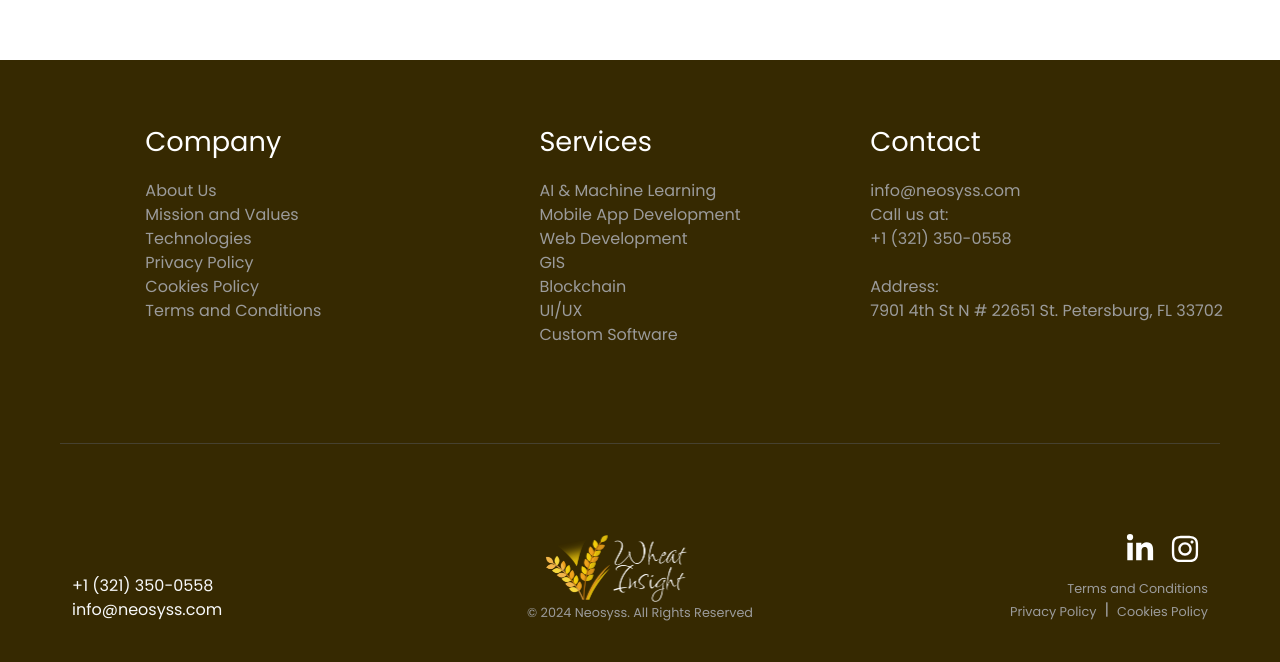
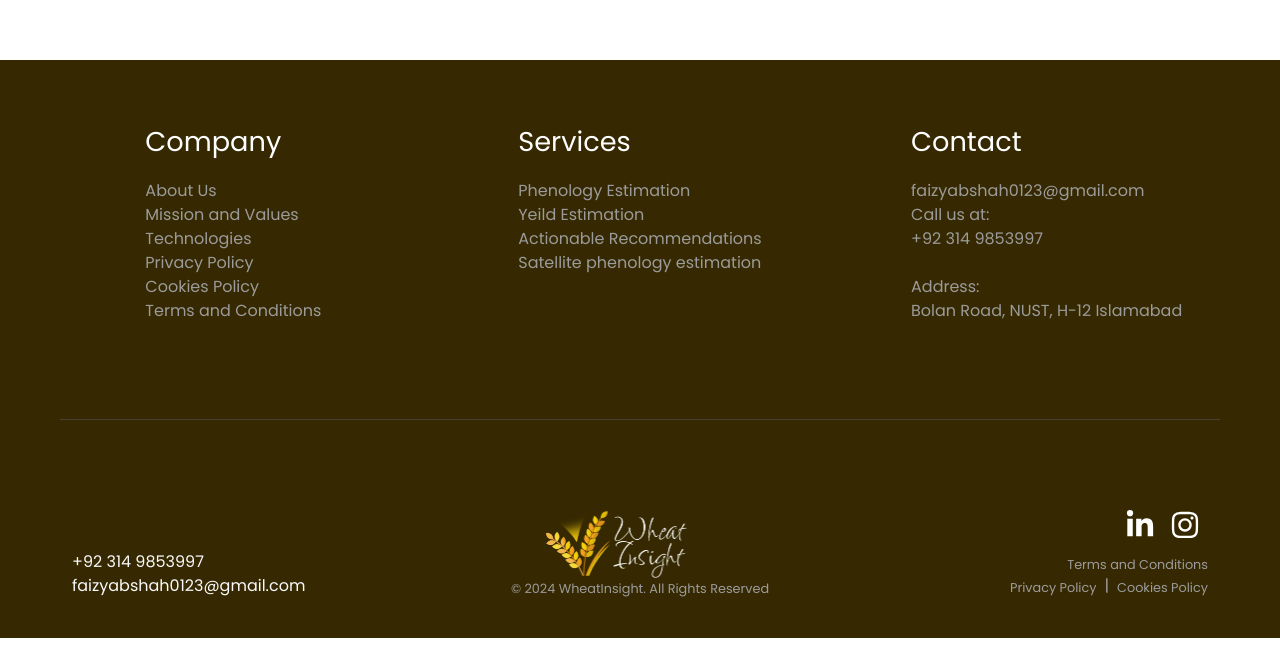
Before and after one commit to faizyabShah/fyp, a React (Create React App) app in the folder frontend/: page /signup in a window 1280 px wide. Shown: the part 1591-2253 px from the top of the page. After the commit the page ends 2229 px from the top, so only its background shows below. Built offline with nearby package versions, Linux system fonts and the light colour scheme.

Commit message:
homepage lorum epsum is donesum

```diff
--- a/frontend/src/components/Footer.js
+++ b/frontend/src/components/Footer.js
@@ -60,13 +60,10 @@ const Footer = () => {
                     <div className="footer-content d-flex align-items-center my-3 mx-2 justify-content-center text-start flex-column">
                         <div>
                             <div className="mb-3 footer-head">Services</div>
-                            <div className="list-item" onClick={() => handleNavigate('/services/AI/')}>AI & Machine Learning</div>
-                            <div className="list-item" onClick={() => handleNavigate('/services/mobileApp/')}>Mobile App Development</div>
-                            <div className="list-item" onClick={() => handleNavigate('/services/WebDev/')}>Web Development</div>
-                            <div className="list-item" onClick={() => handleNavigate('/services/GIS/')}>GIS</div>
-                            <div className="list-item" onClick={() => handleNavigate('/services/Blockchain/')}>Blockchain</div>
-                            <div className="list-item" onClick={() => handleNavigate('/services')}>UI/UX</div>
-                            <div className="list-item" onClick={() => handleNavigate('/services')}>Custom Software</div>
+                            <div className="list-item" onClick={() => handleNavigate('/services/AI/')}>Phenology Estimation</div>
+                            <div className="list-item" onClick={() => handleNavigate('/services/mobileApp/')}>Yeild Estimation</div>
+                            <div className="list-item" onClick={() => handleNavigate('/services/WebDev/')}>Actionable Recommendations</div>
+                            <div className="list-item" onClick={() => handleNavigate('/services/GIS/')}>Satellite phenology estimation</div>
                         </div>
                     </div>
                 </div>
@@ -74,12 +71,11 @@ const Footer = () => {
                     <div className="footer-content d-flex align-items-center my-3 justify-content-center text-start flex-column">
                         <div>
                             <div className="mb-3 footer-head">Contact</div>
-                            <div className="list-item">info@neosyss.com</div>
+                            <div className="list-item">faizyabshah0123@gmail.com</div>
                             <div className="list-item">Call us at: </div>
-                            <div className="list-item"> +1 (321) 350-0558 </div>
+                            <div className="list-item"> +92 314 9853997 </div>
                             <div className="list-item"> </div>
-                            <div className="list-item mt-4"> Address:<br/> 7901 4th St N # 22651
-                            St. Petersburg, FL 33702</div>
+                            <div className="list-item mt-4"> Address:<br/> Bolan Road, NUST, H-12 Islamabad</div>
                         </div>
                     </div>
                 </div>
@@ -91,8 +87,8 @@ const Footer = () => {
             <div className="row footer-bottom">
                 <div className="col-md-4 text-start d-flex align-items-end justify-content-start">
                     <div>
-                        <div className="text-light"> +1 (321) 350-0558 </div>
-                        <div className="text-light">info@neosyss.com</div>
+                        <div className="text-light">  +92 314 9853997 </div>
+                        <div className="text-light">faizyabshah0123@gmail.com</div>
                     </div>
                 </div>
                 <div className="col-md-4 d-flex align-items-end">
@@ -103,7 +99,7 @@ const Footer = () => {
                             alt="Company logo" // Added alt text here
                         />
                        <div className="list-item-small">
-                            © {new Date().getFullYear()} Neosyss. All Rights Reserved
+                            © {new Date().getFullYear()} WheatInsight. All Rights Reserved
                         </div>
 
                     </div>
@@ -143,8 +139,8 @@ const Footer = () => {
            <div className="row footer-bottom">
                   <div className="d-flex align-items-start justify-content-between">
                     <div className="contact-foot d-flex justify-content-start flex-column">
-                        <div className="text-center contact-footer-text">info@neosyss.com</div>
-                        <div className="text-center contact-footer-text"> +1 (321) 350-0558 </div>
+                        <div className="text-center contact-footer-text">faizyabshah0123@gmail.com</div>
+                        <div className="text-center contact-footer-text"> +92 314 9853997 </div>
                     </div>
                     <div className=" d-flex justify-content-start flex-column">
 
@@ -187,7 +183,7 @@ const Footer = () => {
                             </div>
                         </div>
                        <div className="mt-1 list-item-small">
-                            © {new Date().getFullYear()} Neosyss. All Rights Reserved
+                            © {new Date().getFullYear()} WheatInsight. All Rights Reserved
                         </div>
 
                     </div>
--- a/frontend/src/components/Services.js
+++ b/frontend/src/components/Services.js
@@ -8,14 +8,12 @@ const Services = () => {
         <div className=" services-sec">
             <div className="d-flex p-4 flex-column ">
                 <h1 className="service-head head-highlight">Explore Our Services</h1>
-                <p className="w-75"> Lorem ipsum dolor, sit amet consectetur adipisicing elit. Non illo labore obcaecati magni des
-                    erunt molestias laborum ipsa necessitatibus eligendi mollitia nemo nam, velit ea quibusdam! Quidem alias eius t
-                    empora accusamus. Lorem ipsum dolor, sit amet consectetur adipisicing elit. Non illo labore obcaecati magni deserunt molestias laborum ipsa necessitatibus eligendi mollitia nemo nam, velit ea quibusdam! Quidem alias eius tempora accusamus.</p>
+                <p className="w-75"> We offer accurate estimation of the growth stage of your wheat crop, and what it needs. Now you can get all the AI powered suggestions to improve your crop yeild, from the comfort of your bed..</p>
             </div>
             <div className="row">
-                <div className="col-md-4"><Card title={'Titles 12'} description={"HELLO i am the description i should be long enoiugh to fit the content of the page ahahahahhah sounds good faizie you are such baddie"} imgSrc={'./media/card-background.jpg'}/></div>
-                <div className="col-md-4"><Card title={'Titles 12'} description={"HELLO i am the description i should be long enoiugh to fit the content of the page ahahahahhah sounds good faizie you are such baddie"} imgSrc={'./media/background.png'}/></div>
-                <div className="col-md-4"><Card title={'Titles 12'} description={"HELLO i am the description i should be long enoiugh to fit the content of the page ahahahahhah sounds good faizie you are such baddie"} imgSrc={'./media/card-background2.jpg'}/></div>
+                <div className="col-md-4"><Card title={'Wheat Phenology Estimation'} description={"Get accurate estimation of the growth stage of your wheat crop."} imgSrc={'./media/card-background.jpg'}/></div>
+                <div className="col-md-4"><Card title={'Wheat Production Estimate'} description={"Get an in-season estimate of your crop's approximate yeild production."} imgSrc={'./media/background.png'}/></div>
+                <div className="col-md-4"><Card title={'Actionable Recommendations'} description={"Get AI powered recommendations to boost your crop yeild."} imgSrc={'./media/card-background2.jpg'}/></div>
             </div>
         </div>
         </>
```
